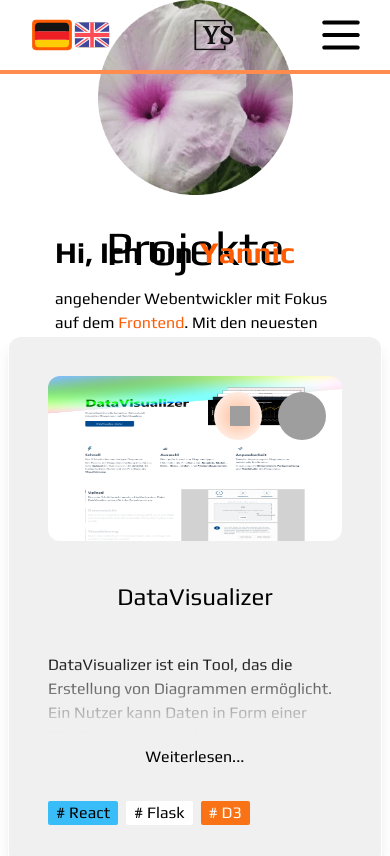
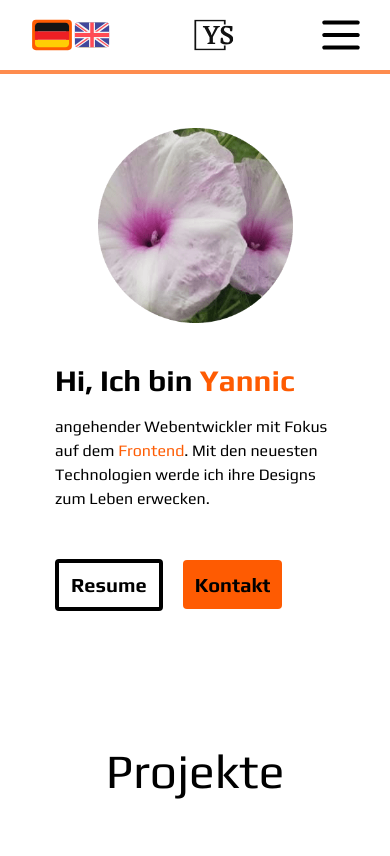
Before and after one commit to SchmittYannic/portfolio_ys, a React (Vite) app: page / in a window 390 px wide. Shown: the top 856 px of the page. Built offline with nearby package versions, Linux system fonts and the light colour scheme; grey boxes are pictures that could not be loaded.

Commit message:
Updates Hero

```diff
--- a/src/components/Hero.tsx
+++ b/src/components/Hero.tsx
@@ -15,17 +15,17 @@ const Hero = () => {
     return (
         <section className="hero-section relative w-full lg:h-screen lg:pt-0 pt-32">
 
-            <div className="hero-background absolute inset-0 flex justify-end -z-1">
+            <div className="hero-background absolute lg:inset-0 top-0 left-0 w-full min-h-[428px] flex justify-end -z-1">
                 <div className="lg:w-[50%] w-full flex items-center overflow-hidden">
-                    <div className="max-w-[960px] w-full relative">
-                        <div className={`img-background absolute top-[50%] left-[50%] -translate-x-1/2 -translate-y-1/2 ${styles.heroImgWidth} ${styles.heroImgHeight} rounded-bl-full rounded-br-full rotate-45 ${bgColorClass900}`} />
-                        <div className={`rect-corner absolute bottom-[50%] left-[50%] ${styles.heroImgWidth} h-[1500px] -translate-x-1/2 origin-bottom rotate-45 ${bgColorClass900}`} />
+                    <div className="relative lg:max-w-[960px] w-full lg:h-0 h-full">
+                        <div className={`img-background absolute lg:top-[50%] bottom-0 left-[50%] -translate-x-1/2 lg:-translate-y-1/2 ${styles.heroImgWidth} ${styles.heroImgHeight} rounded-bl-full rounded-br-full rotate-45 ${bgColorClass900}`} />
+                        <div className={`rect-corner absolute lg:bottom-[50%] bottom-[150px] left-[50%] ${styles.heroImgWidth} h-[1500px] -translate-x-1/2 origin-bottom rotate-45 ${bgColorClass900}`} />
                     </div>
                 </div>
             </div>
 
 
-            <div className="hero-content absolute inset-0">
+            <div className="hero-content lg:absolute relative inset-0">
                 <div className="max-w-[1920px] min-w-[320px] h-full mx-auto flex lg:flex-row-reverse flex-col items-center">
                     <div className="hero-img-container w-[50%] flex justify-center">
                         <img
```
